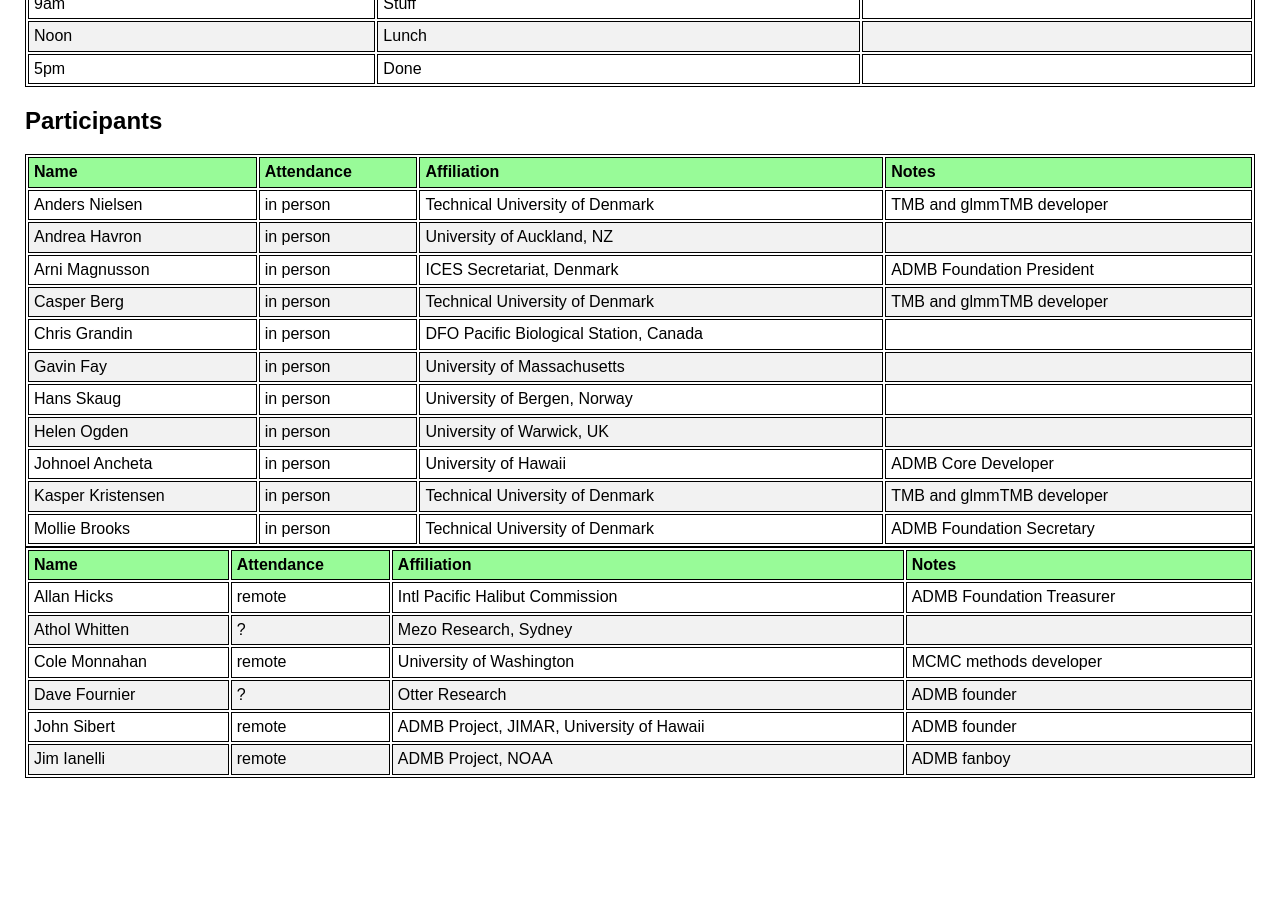
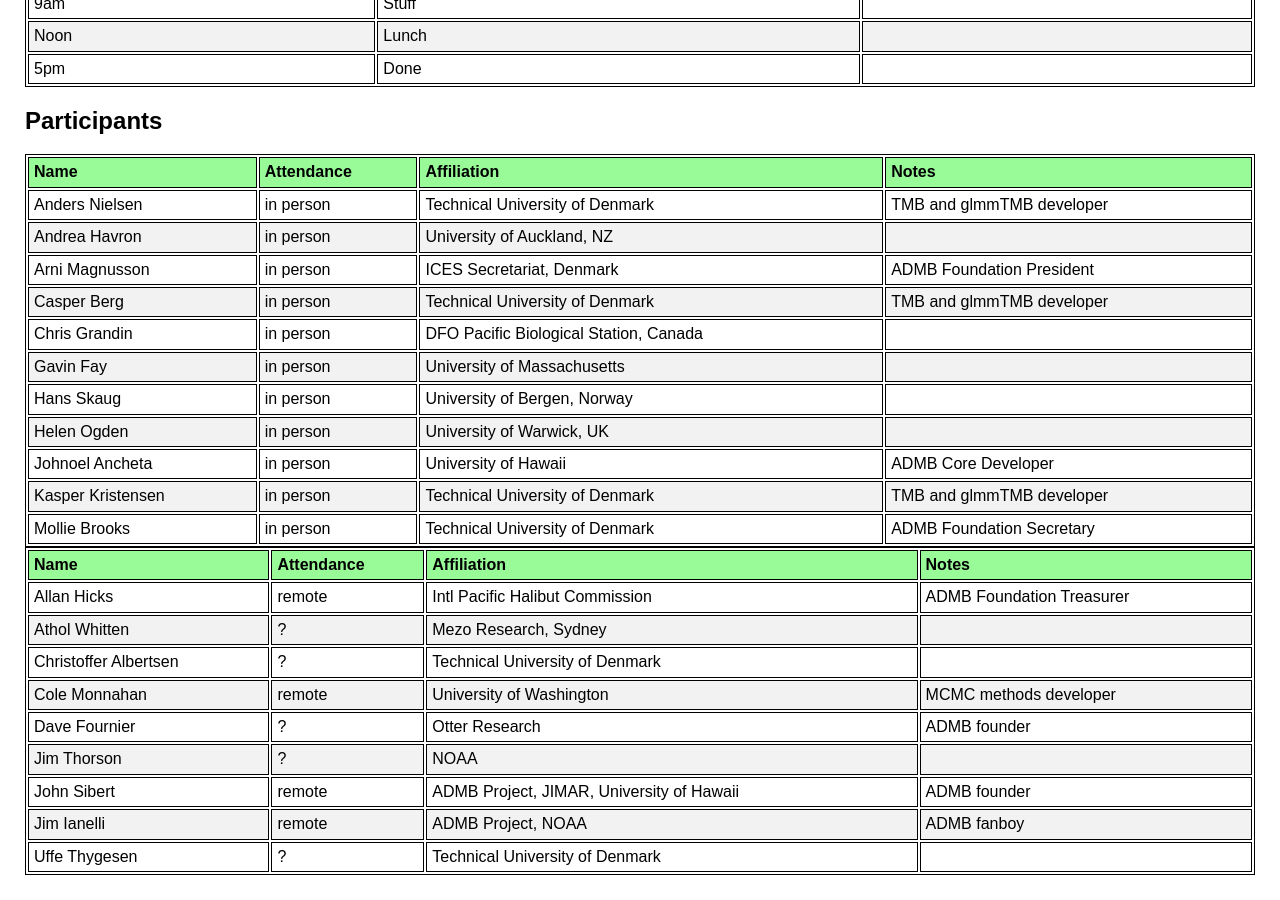
Before and after one commit to TMB-ADMB-Workshops/DevelopersWorkshop2017, a Jekyll site: the page built from agenda.md, in a window 1280 px wide and 900 px high, scrolled down 1800 px. Built offline with Jekyll 4.4.1, drawn with Linux system fonts in a browser that asks for light colours; nearby versions of some CDN libraries; before the commit the page ends 2603 px from its top, so only the background shows below that.

Commit message:
Christoffer, Thorson, Uffe

```diff
--- a/agenda.md
+++ b/agenda.md
@@ -116,7 +116,10 @@ __Name__ | __Attendance__ | __Affiliation__ | __Notes__
 --- | --- | --- | ---
 Allan Hicks | remote | Intl Pacific Halibut Commission | ADMB Foundation Treasurer
 Athol Whitten | ? | Mezo Research, Sydney
+Christoffer Albertsen | ? | Technical University of Denmark
 Cole Monnahan | remote | University of Washington | MCMC methods developer
 Dave Fournier | ? | Otter Research | ADMB founder
+Jim Thorson | ? | NOAA
 John Sibert | remote | ADMB Project, JIMAR, University of Hawaii | ADMB founder
 Jim Ianelli | remote | ADMB Project, NOAA | ADMB fanboy
+Uffe Thygesen | ? | Technical University of Denmark
```
